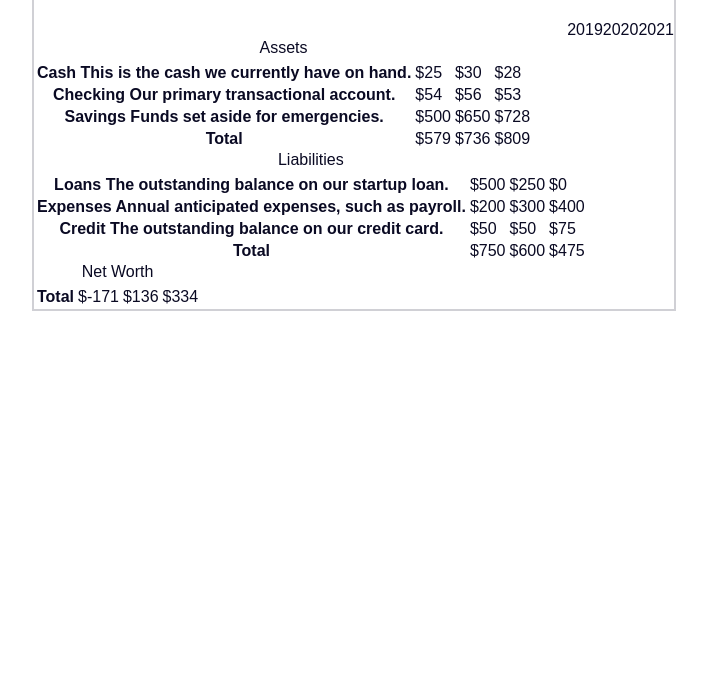
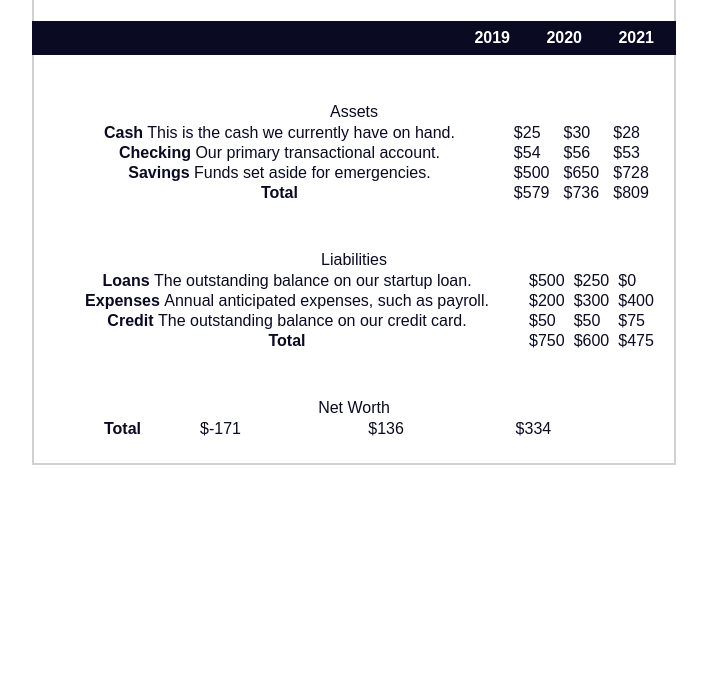
Before and after one commit to mrAbdhas/fcc-pseudo-selectors-balance-sheet, a plain HTML site: page index.html in a window 1280 px wide. Shown: the part 106-800 px from the top of the page, without its empty margins (286-993 px from the left). Drawn offline with Linux system fonts and the light colour scheme.

Commit message:
step41 - step50

```diff
--- a/styles.css
+++ b/styles.css
@@ -8,16 +8,16 @@ body{
 }
 
 span[class~="sr-only"]{
-    border: 0;
-    clip: rect(1px, 1px, 1px, 1px);
-    clip-path: inset(50%);
-    width: 1px;
-    height: 1px;
-    overflow: hidden;
-    white-space: nowrap;
-    position: absolute;
-    padding: 0;
-    margin: -1px;
+    border: 0 !important;
+    clip: rect(1px, 1px, 1px, 1px) !important;
+    clip-path: inset(50%) !important;
+    width: 1px !important;
+    height: 1px !important;
+    overflow: hidden !important;
+    white-space: nowrap !important;
+    position: absolute !important;
+    padding: 0 !important;
+    margin: -1px !important;
 }
 
 h1{
@@ -52,4 +52,31 @@ section{
     justify-content: flex-end;
     position: sticky;
     top: 0;
+    color: #fff;
+    background: #0a0a23;
+    margin: 0 -2px;
+    padding: 0.5rem calc(1.25rem + 2px) 0.5rem 0;
+    z-index: 999;
 }
+
+#years span[class]{
+    font-weight: bold;
+    width: 4.5rem;
+    text-align: right;
+}
+
+.table-wrap{
+    padding: 0 0.75rem 1.5rem 0.75rem;
+}
+
+span{
+    font-weight: normal;
+}
+
+table{
+    border-collapse: collapse;
+    border: 0;
+    width: 100%;
+    position: relative;
+    margin-top: 3rem;
+}
```
